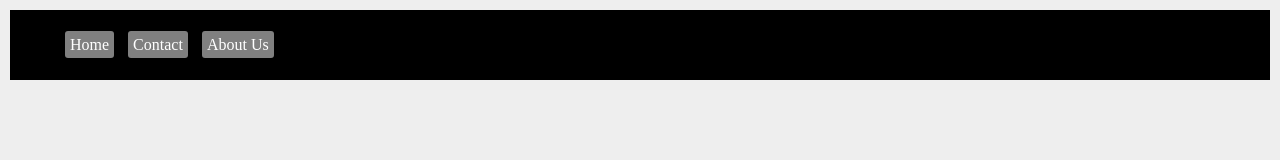
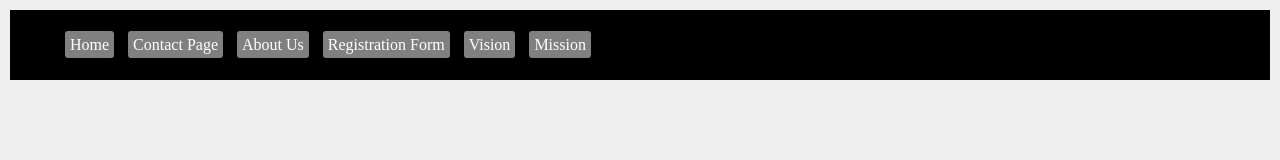
Before and after one commit to ajayidhikrullah/izzykoncept, a plain HTML site: page index.html in a window 1280 px wide. Drawn offline with Linux system fonts and the light colour scheme.

Commit message:
Just added registration link, mission and vision link

```diff
--- a/index.html
+++ b/index.html
@@ -8,8 +8,11 @@
 	<nav class="navbar">
 		<ul>
 			<li><a href="index.html">Home</a></li>
-			<li><a href="contact.html">Contact</a></li>
+			<li><a href="contact.html">Contact Page</a></li>
 			<li><a href="about.html">About Us</a></li>
+			<li><a href="#">Registration Form</a></li>
+			<li><a href="#">Vision</a></li>
+			<li><a href="#">Mission</a></li>
 		</ul>
 	</nav>
 
--- a/style.css
+++ b/style.css
@@ -15,6 +15,7 @@ ul li{
 	text-decoration: none;
 	display: inline;
 	padding: 5px;
+	text-align: left;
 }
 
 li a{
```
